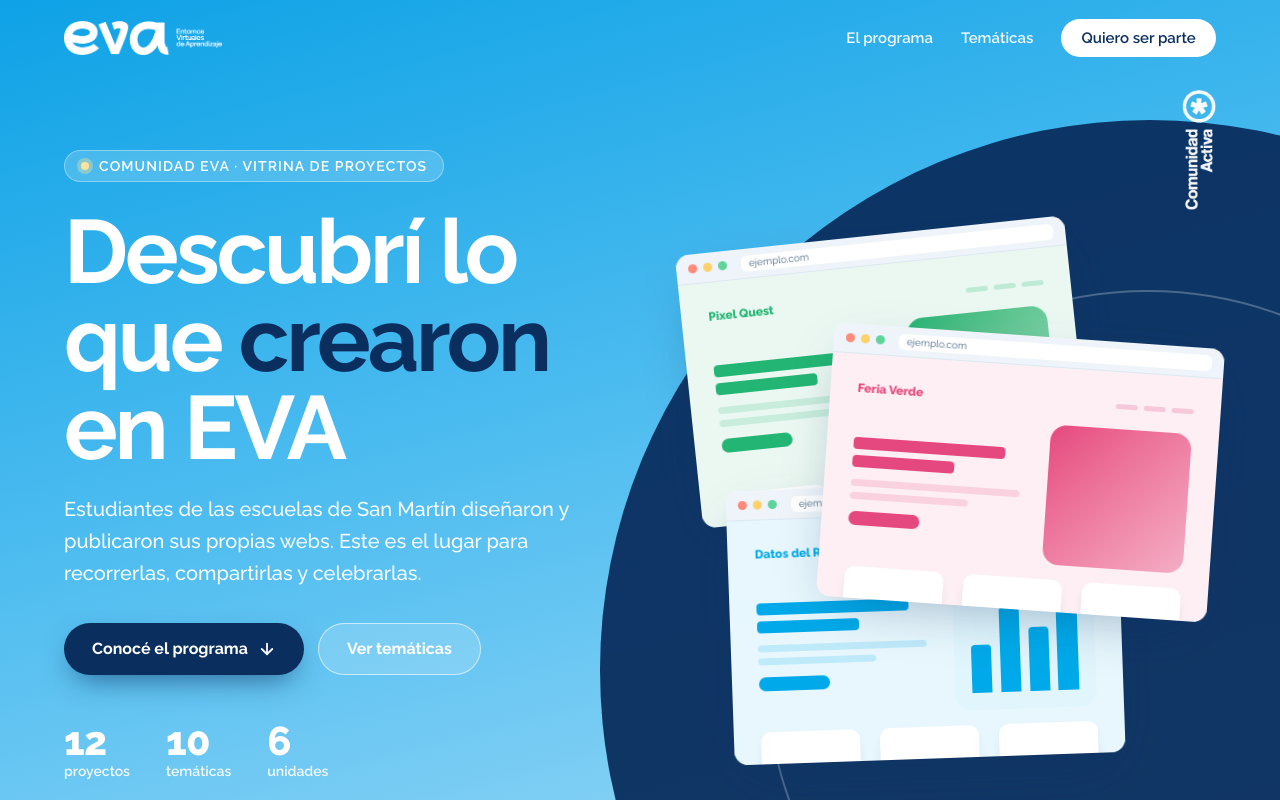
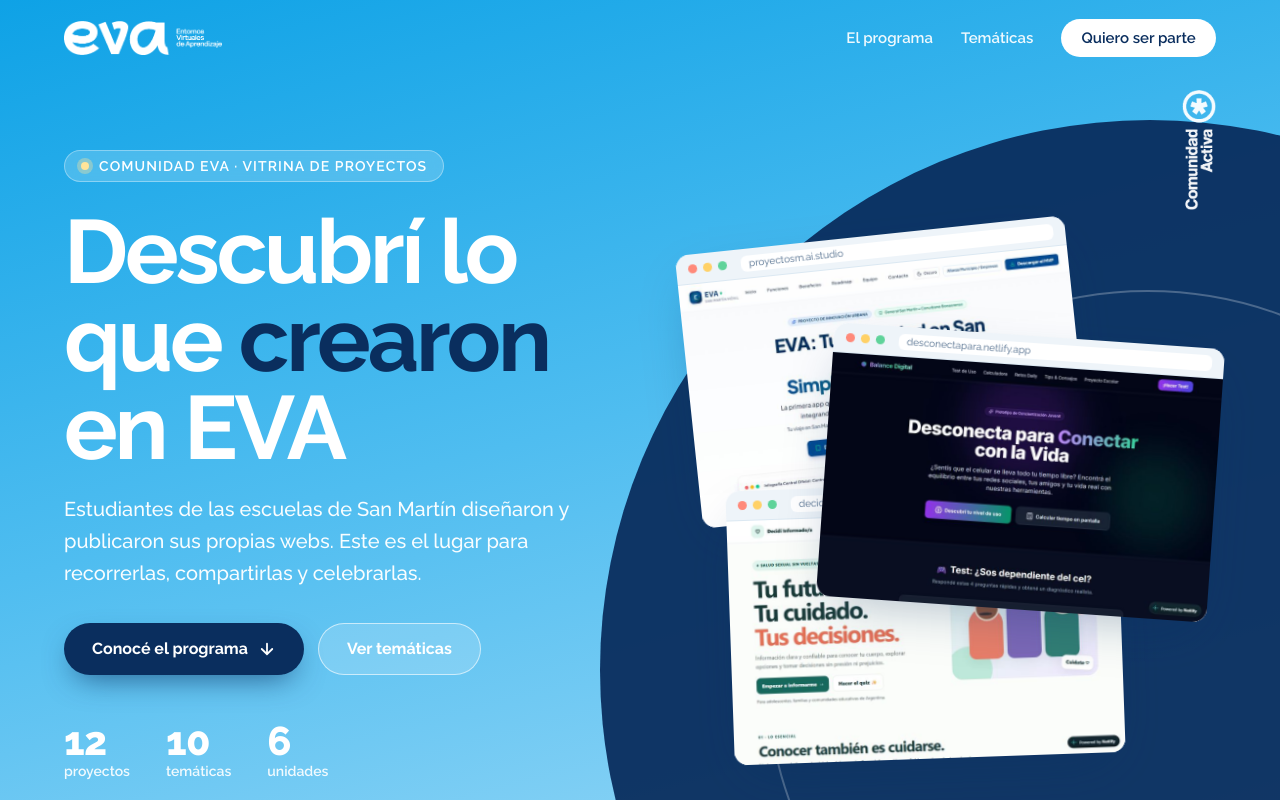
Before and after one commit to Cursos-Sanmartin/landing-eva, a React (Vite) app: page / in a window 1280 px wide. Shown: the top 800 px of the page. Built offline with nearby package versions, Linux system fonts and the light colour scheme.

Commit message:
capturas reales en el hero

```diff
--- a/src/Components/Hero/Hero.jsx
+++ b/src/Components/Hero/Hero.jsx
@@ -1,10 +1,11 @@
 import BrowserMock from "../BrowserMock/BrowserMock";
 import "./Hero.css";
 
+// Tres proyectos reales con su captura (las imágenes están en public/proyectos)
 const MOCKS = [
-  { name: "Pixel Quest", url: "ejemplo.com", color: "#22b573" },
-  { name: "Feria Verde", url: "ejemplo.com", color: "#e5487f" },
-  { name: "Datos del Río", url: "ejemplo.com", color: "#00a9e9", art: "data" },
+  { name: "San Martín Móvil", url: "proyectosm.ai.studio", color: "#4471d7", image: "/proyectos/26.jpg" },
+  { name: "Desconecta para Conectar", url: "desconectapara.netlify.app", color: "#4471d7", image: "/proyectos/24.jpg" },
+  { name: "Decidí Informado/a", url: "decidi-informado.netlify.app", color: "#4471d7", image: "/proyectos/13.jpg" },
 ];
 
 function Hero() {
```
